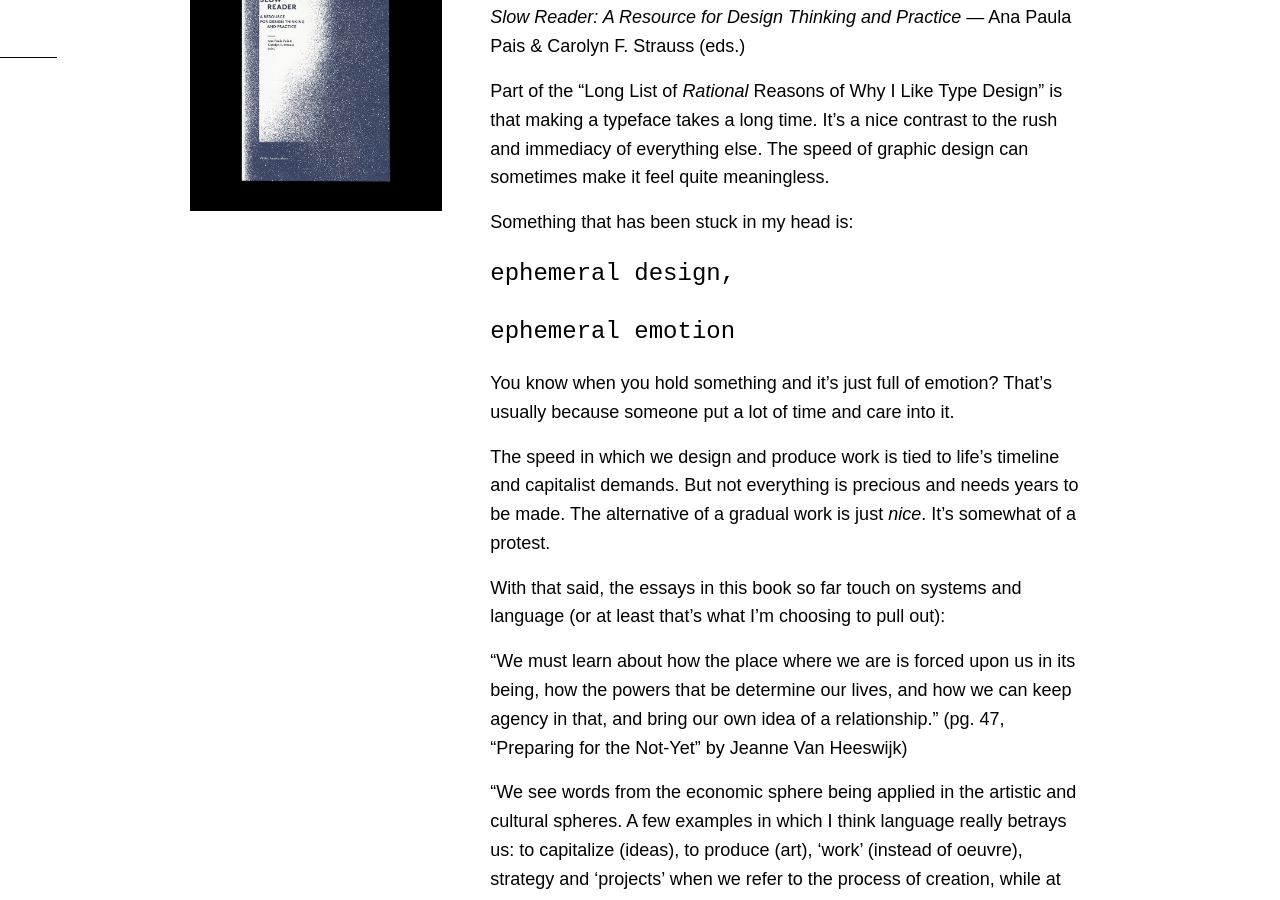
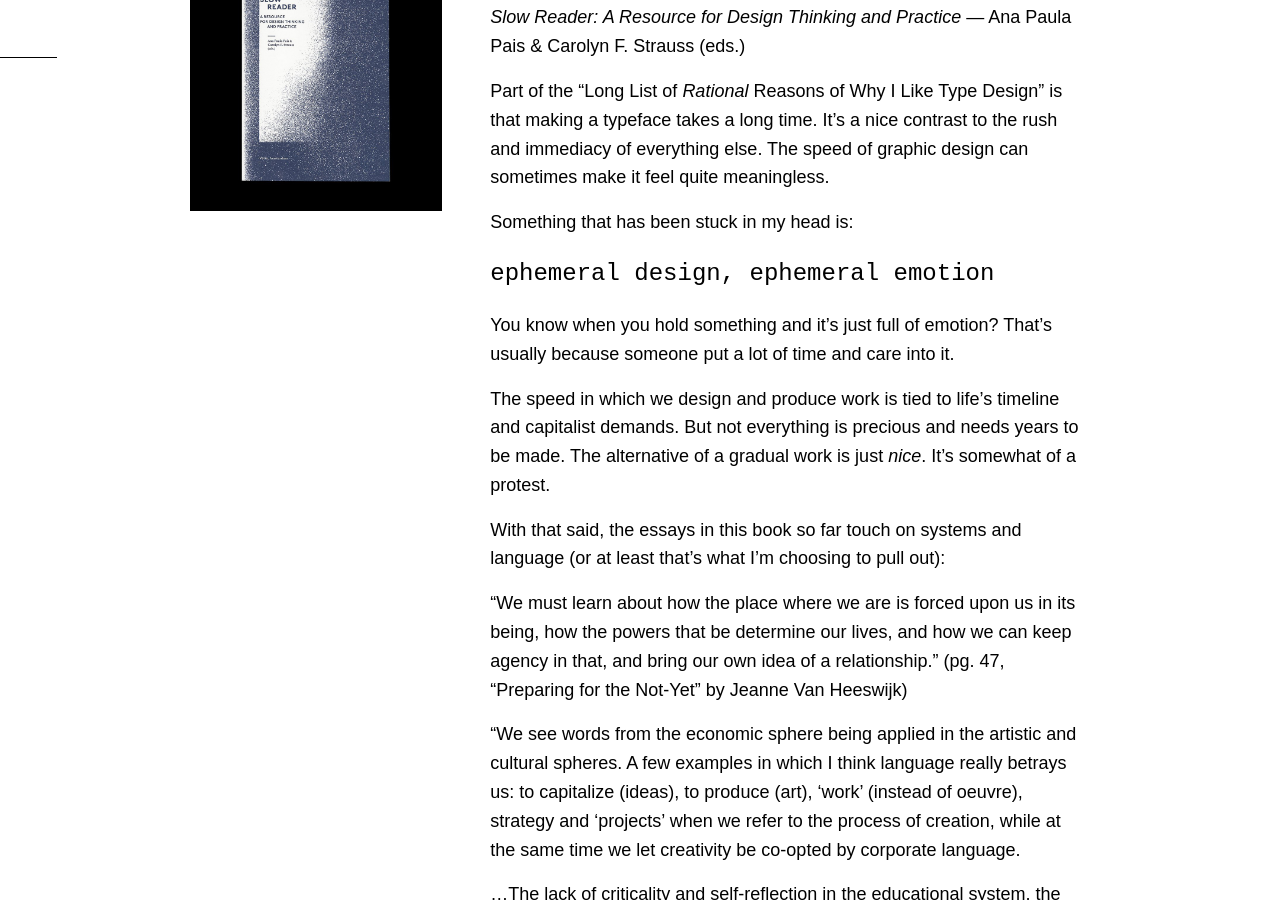
Before and after one commit to vannavu/referencerepository, a Jekyll site: the page built from week3.md, in a window 1280 px wide and 900 px high, scrolled down 6979 px. Built offline with Jekyll 4.4.1, drawn with Linux system fonts in a browser that asks for light colours; some web fonts are replaced.

Commit message:
minor edit

```diff
--- a/_includes/3/slowreader01.md
+++ b/_includes/3/slowreader01.md
@@ -8,8 +8,7 @@ Part of the “Long List of *Rational* Reasons of Why I Like Type Design” is t
 
 Something that has been stuck in my head is:
 
-## ephemeral design,
-## ephemeral emotion
+## ephemeral design, ephemeral emotion
 
 You know when you hold something and it's just full of emotion? That's usually because someone put a lot of time and care into it.
 
```
